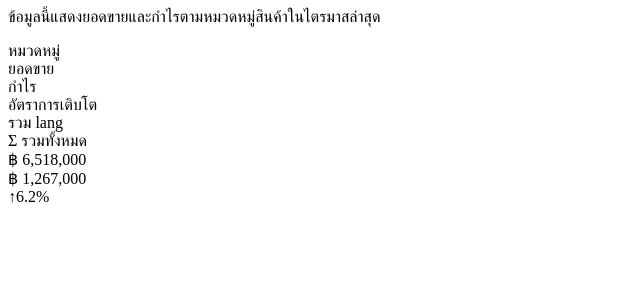
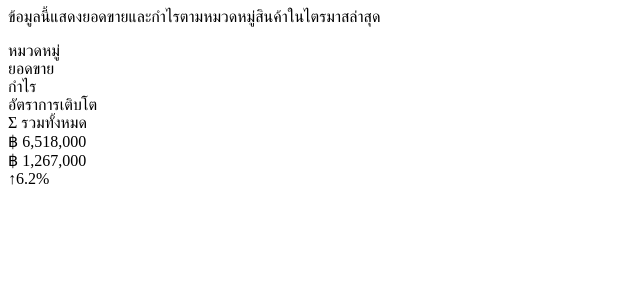
Before and after one commit to Best-spec/my-first-deploy-summary-email-project, a Django app: template main/templates/main/partials/kpi_cards.html in a window 1280 px wide. Shown: the top 300 px of the page, without its empty margins (0-640 px from the left). Run offline with Django 5.2, Linux system fonts and the light colour scheme; the template is opened without the code that fills it, so the values that code supplies are empty.

Commit message:
Update kpi_cards.html

```diff
--- a/main/templates/main/partials/kpi_cards.html
+++ b/main/templates/main/partials/kpi_cards.html
@@ -14,7 +14,6 @@
       <div class="text-center font-semibold">ยอดขาย</div>
       <div class="text-center font-semibold">กำไร</div>
       <div class="text-center font-semibold">อัตราการเติบโต</div>
-      <div class="text-center font-semibold">รวม lang</div>
     </div>
 
     <div class="divide-y divide-gray-200">
```
